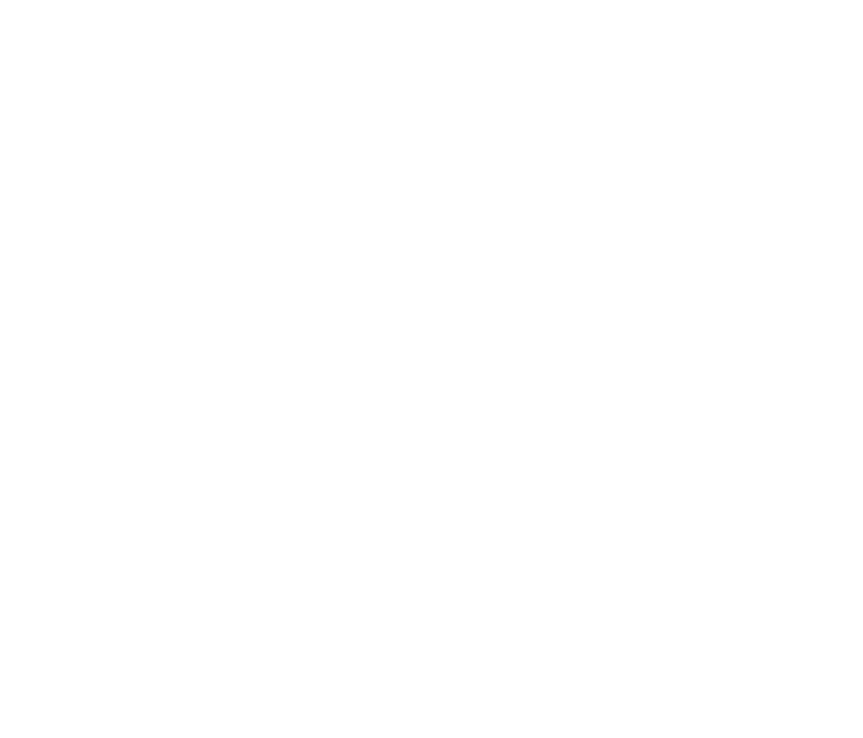
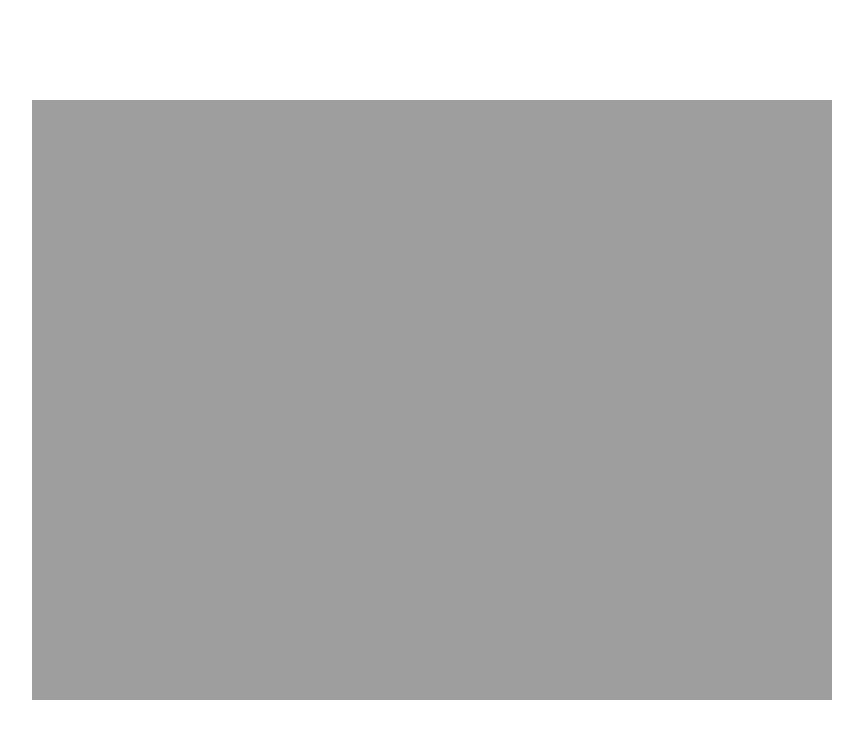
Before and after one commit to lumiscaphe/viewer-tutorial, a plain HTML site: page index.html in a window 1280 px wide. Shown: the whole page, without its empty margins (208-1071 px from the left). Drawn offline with Linux system fonts and the light colour scheme.

Commit message:
initial commit

```diff
--- a/app.js
+++ b/app.js
@@ -0,0 +1,22 @@
+const container = document.getElementById('viewer');
+
+const config = {
+    server: 'https://wr-lumis3d.lumiscaphe.com',
+    api: 'v1',
+    fit: 'cover',
+    events: {
+        onLoadStart: () => { },
+        onLoadProgress: () => { },
+        onLoadEnd: () => { },
+        onLoadError: () => { },
+        onInteraction: () => { },
+        onVrcubeInteraction: () => { },
+        onVrobjectInteraction: () => { },
+    },
+};
+
+const viewer = new LumiscapheViewer.Viewer(container, config);
+
+viewer.setView({ mode: 'image', camera: '/360' });
+
+viewer.load({ database: '00476bf8-1356-45dd-8d41-960477d9fdd3' });
--- a/style.css
+++ b/style.css
@@ -2,10 +2,17 @@
     box-sizing: border-box;
     margin: 0;
     padding: 0;
+    font-family: system-ui, -apple-system, BlinkMacSystemFont, 'Segoe UI', Roboto, Oxygen, Ubuntu, Cantarell, 'Open Sans', 'Helvetica Neue', sans-serif;
+}
+
+body {
+    min-height: 100vh;
+    display: flex;
+    justify-content: center;
+    align-items: center;
 }
 
 #viewer {
     width: 800px;
     height: 600px;
-    margin: 0 auto;
 }
```
